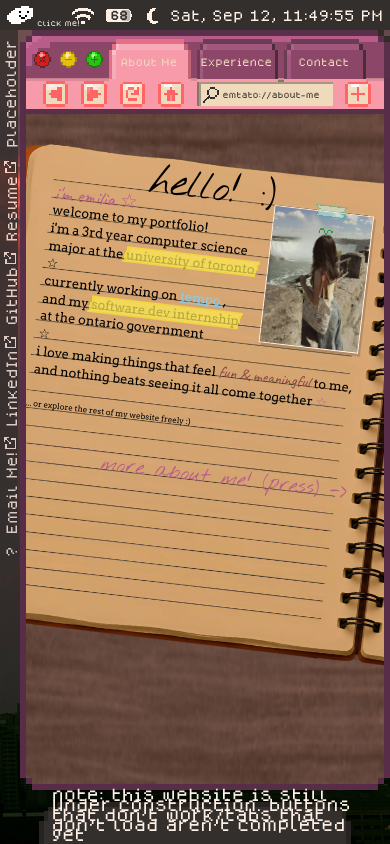
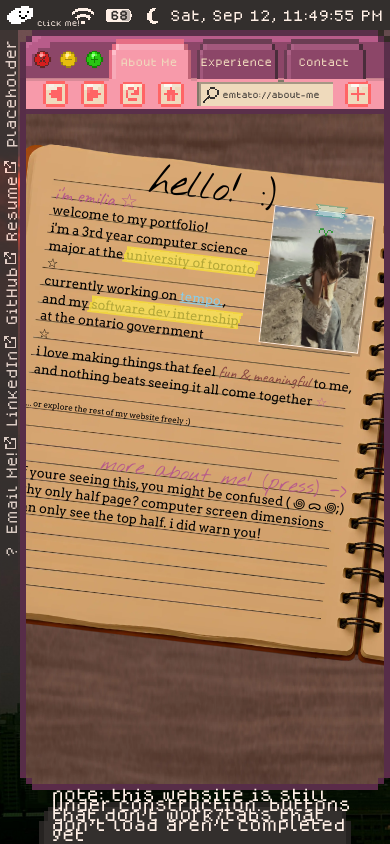
Before and after one commit to emtato/emtato-portfolio, a React (Vite) app: page / in a window 390 px wide. Built offline with nearby package versions, Linux system fonts and the light colour scheme.

Commit message:
add mobile tip

```diff
--- a/src/components/about/AboutMe.css
+++ b/src/components/about/AboutMe.css
@@ -80,12 +80,19 @@
    photo classes: Used by the page 1 portrait and every page 2 scrapbook photograph
 ----------------------------------------------------------------------------------------------- -o- */
 
-.aboutme-page1-portrait-photo, .aboutme-page2-gym-gif, .aboutme-page2-food-photo,
+.aboutme-page1-portrait-photo, .aboutme-page2-gym-gif,
 .aboutme-page2-fuji-photo, .aboutme-page2-flower-photo, .aboutme-page2-cat-photo {
     display: block;
     box-sizing: border-box;
     border: 0.22cqw solid var(--color-warm-cream);
     box-shadow: 0.28cqw 0.34cqw 0 rgba(51, 47, 45, 0.22);
+}
+
+.aboutme-page2-food-photo { /* smaller shadow since taped on both ends*/
+    display: block;
+    box-sizing: border-box;
+    border: 0.22cqw solid var(--color-warm-cream);
+    box-shadow: 0.12cqw 0.14cqw 0 rgba(51, 47, 45, 0.22);
 }
 
 /* ------------------------------------------------------------------------------------------- -v-
@@ -237,6 +244,14 @@
     bottom: 49.88%;
     left: 11%;
     z-index: 5;
+}
+.page1-note-formobile{
+    font: 1.6cqw "Arvo";
+    position: absolute;
+    bottom: 29.88%;
+    left: 11%;
+    z-index: 5;
+    line-height: 2.192cqw;
 }
 
 /* ------------------------------------------------------------------------------------------- -v-
@@ -529,7 +544,6 @@
     left: 11%;
     width: 20%;
     z-index: 8;
-
 }
 
 /* ------------------------------------------------------------------------------------------- -v-
--- a/src/components/about/AboutMe.tsx
+++ b/src/components/about/AboutMe.tsx
@@ -51,10 +51,12 @@ export default function AboutMe({nextTab}: AboutMeProps) {
                         </div>
                         <button className="aboutme-page1-next-button" onClick={() => {
                             setPageNumber(2)
-                        }}><span className="aboutme-page1-next-desktop-label">next page -&gt;</span>
+                        }}><span className="aboutme-page1-next-desktop-label">next page (press or scroll) -&gt;</span>
                             <span className="aboutme-page1-next-mobile-label">more about me! (press) -&gt;</span>
                         </button>
                         <div className="aboutme-page1-footer">... or explore the rest of my website freely :)</div>
+                        <div className="page1-note-formobile">if youre seeing this, you might be confused ( ꩜ ᯅ ꩜;) <br/>
+                        why only half page? computer screen dimensions <br/> can only see the top half. i did warn you! </div>
                     </div>
                     {/* page 2 */}
 
```
